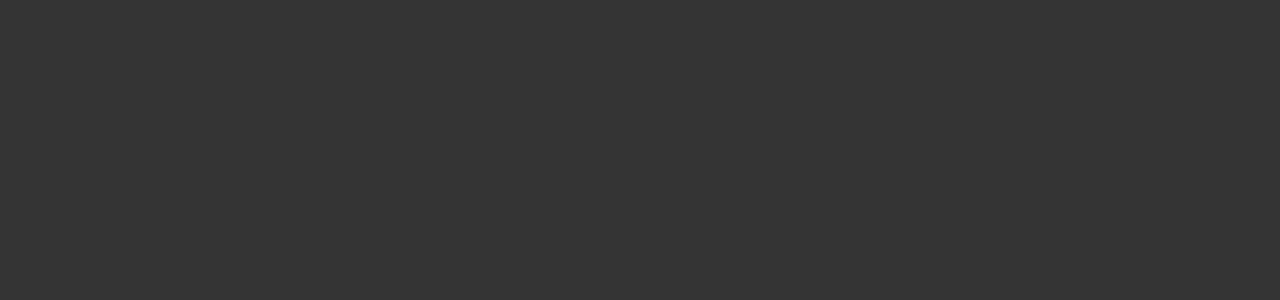
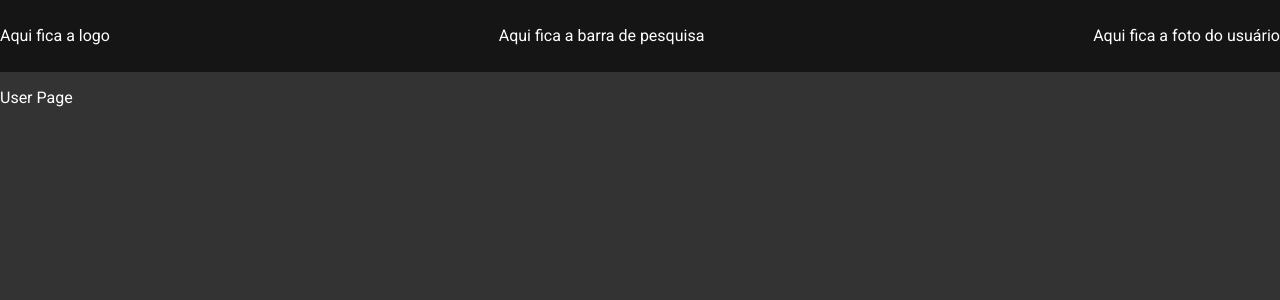
Before and after one commit to d3vNano/dep-linkr-f, a React (Create React App) app: page /user/1 in a window 1280 px wide. Before the commit this address had no page. Shown: the top 300 px of the page. Built offline with nearby package versions, Linux system fonts and the light colour scheme.

Commit message:
feat:userPage and topbarHeader, install debounce input

```diff
--- a/package.json
+++ b/package.json
@@ -8,6 +8,7 @@
     "@testing-library/user-event": "^13.5.0",
     "axios": "^1.2.2",
     "react": "^18.2.0",
+    "react-debounce-input": "^3.3.0",
     "react-dom": "^18.2.0",
     "react-icons": "^4.7.1",
     "react-loader-spinner": "^5.3.4",
--- /dev/null
+++ b/src/components/header/Topbar.header.js
@@ -0,0 +1,26 @@
+import styled from "styled-components";
+function Topbar (){
+    return (
+        <HeaderLayout>
+            <div>Aqui fica a logo</div>
+            <div>Aqui fica a barra de pesquisa</div>
+            <div>Aqui fica a foto do usuário</div>
+        </HeaderLayout>
+    )
+}
+
+export default Topbar
+
+const HeaderLayout = styled.div `
+    position: absolute;
+    width: 100%;
+    height: 72px;
+    left: 0px;
+    top: 0px;
+
+    display: flex;
+    justify-content: space-between;
+    align-items: center;
+
+    background-color: #151515;
+`
--- /dev/null
+++ b/src/components/pages/User.page.js
@@ -0,0 +1,20 @@
+import styled from "styled-components";
+import Topbar from "../header/Topbar.header";
+
+function UserPage() {
+    return (
+        <>
+            <Topbar/>
+            <BodyLayout>
+                User Page
+            </BodyLayout>
+        </>
+    );
+}
+
+export default UserPage;
+
+const BodyLayout = styled.div`
+    width:100%;
+    margin: 90px auto auto auto;
+`
--- a/src/container/App.js
+++ b/src/container/App.js
@@ -6,6 +6,7 @@ import SignIn from "../components/pages/SignIn.page";
 import SignUp from "../components/pages/SignUp.page";
 import Timeline from "../components/pages/Timeline.page";
 import Hashtags from "../components/pages/Hashtags.page";
+import UserPage from "../components/pages/User.page";
 
 import "../assets/styles/reset.css";
 import "../assets/styles/style.css";
@@ -19,6 +20,7 @@ function App() {
                     <Route path="/signup" element={<SignUp />} />
                     <Route path="/" element={<Timeline />} />
                     <Route path="/:hashtag" element={<Hashtags />} />
+                    <Route path="/user/:id" element={<UserPage />} />
                 </Routes>
             </View>
         </Router>
```
Also changed, not shown: src/container/users/users.page.js (deleted, +0 -45 lines), 1 other file (tests, documents, lock files or other folders).
